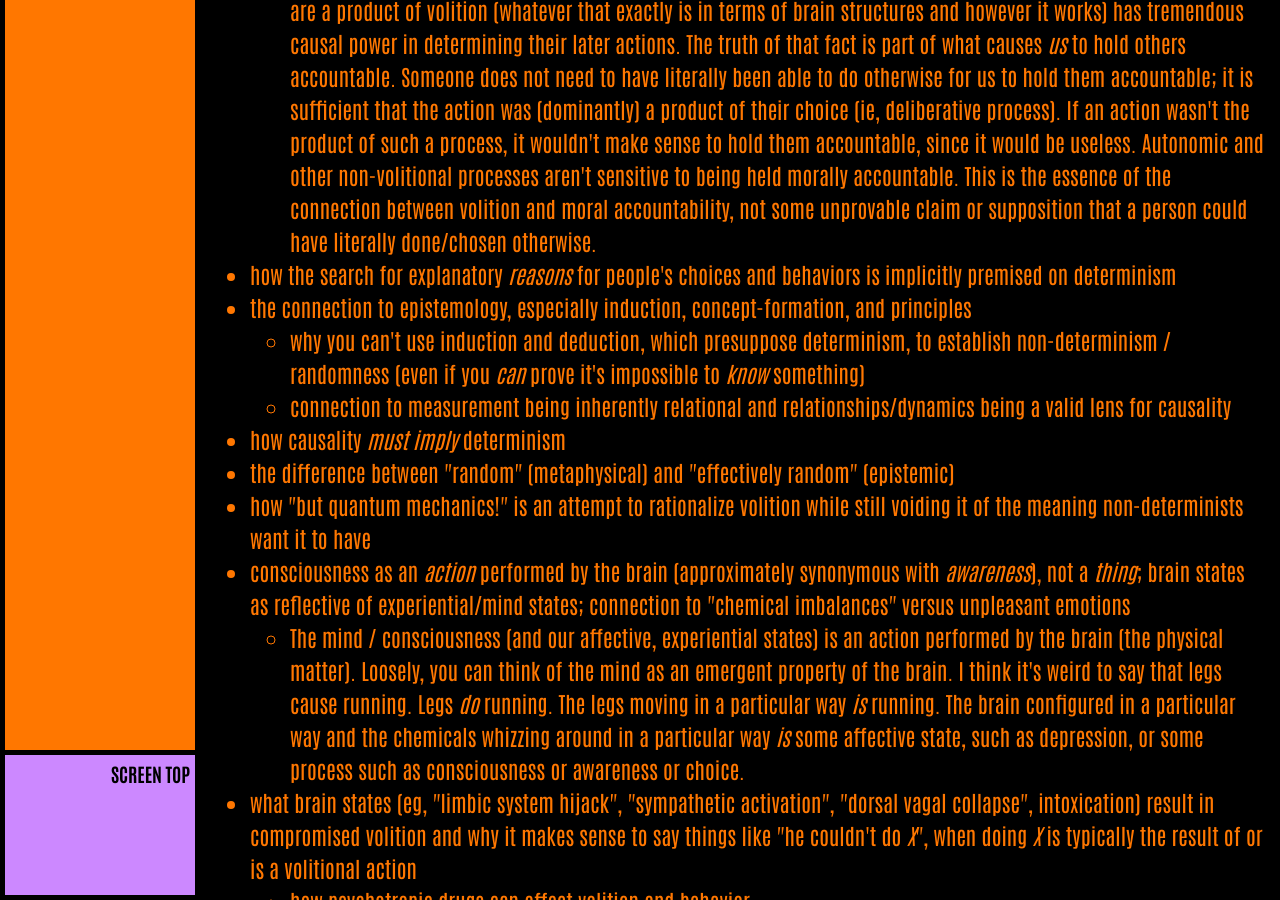
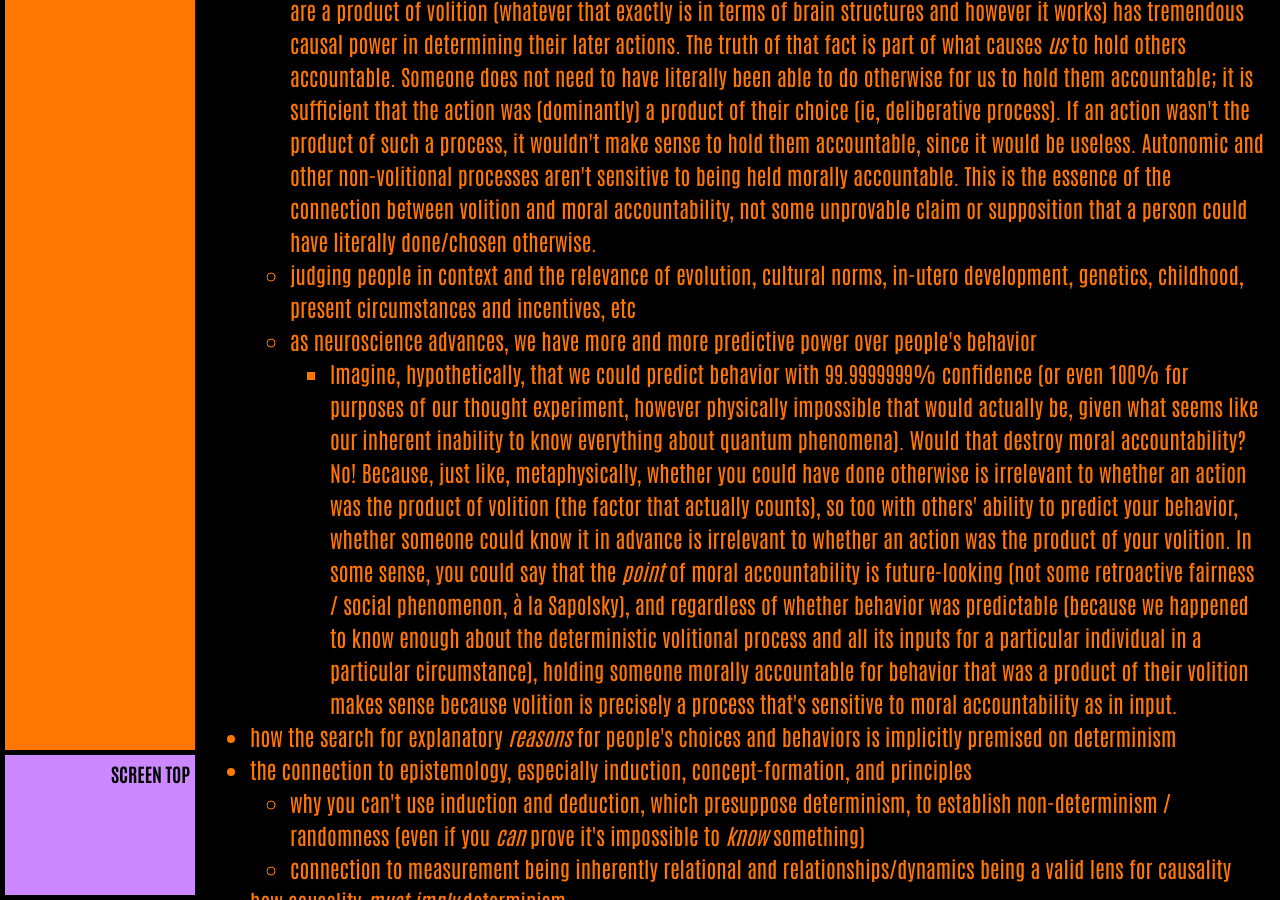
Before and after one commit to ArthurZey/arthurzey.github.io, a Jekyll site: the page built from _pages/stubs/determinism.md, in a window 1280 px wide and 900 px high, scrolled down 2032 px. Built offline with Jekyll 4.4.1, drawn with Linux system fonts in a browser that asks for light colours; some of the changed lines change nothing that is shown; some of the changed text lies outside the part shown.

Commit message:
added thought experiment about being able to predict others' behavior with accuracy

```diff
--- a/_pages/stubs/determinism.md
+++ b/_pages/stubs/determinism.md
@@ -5,7 +5,7 @@ tags:
   - philosophy
 description: "Volition is self-evident and axiomatic. The universe works by deterministic laws. And yet choice is not an illusion. How is this possible?"
 date: "2020-04-17"
-last_modified_at: "2023-10-20T12:19:40+00:00"
+last_modified_at: "2023-11-01T12:04:24+00:00"
 ---
 
 This is a favorite topic of many philosophy students. It's fun to think about. But the most important lesson I've learned about this over the years is that _it doesn't matter_. While I think there are valuable things to learn from engaging in it, this is mostly just a fun intellectual exercise.
@@ -37,6 +37,9 @@ Here are a few things I want to address (and this is by no means exhaustive):
   * connection to mindset: we praise effort and the process, not fixate on the result; it doesn't matter as much what the result is / whether it was predetermined, but the responsibility/praise/agency is in the doing of the work that leads to the result
   * The response to "You should do _X_." being countered with "I just have to do whatever is determined." is that being told "You should do _X_." _is_ part of the causal factors influencing what the person has to do.
   * From a certain angle, it's quite irrelevant whether volition is deterministic. Holding people accountable for actions that are a product of volition (whatever that exactly is in terms of brain structures and however it works) has tremendous causal power in determining their later actions. The truth of that fact is part of what causes _us_ to hold others accountable. Someone does not need to have literally been able to do otherwise for us to hold them accountable; it is sufficient that the action was (dominantly) a product of their choice (ie, deliberative process). If an action wasn't the product of such a process, it wouldn't make sense to hold them accountable, since it would be useless. Autonomic and other non-volitional processes aren't sensitive to being held morally accountable. This is the essence of the connection between volition and moral accountability, not some unprovable claim or supposition that a person could have literally done/chosen otherwise.
+  * judging people in context and the relevance of evolution, cultural norms, in-utero development, genetics, childhood, present circumstances and incentives, etc
+  * as neuroscience advances, we have more and more predictive power over people's behavior
+    * Imagine, hypothetically, that we could predict behavior with 99.9999999% confidence (or even 100% for purposes of our thought experiment, however physically impossible that would actually be, given what seems like our inherent inability to know everything about quantum phenomena). Would that destroy moral accountability? No! Because, just like, metaphysically, whether you could have done otherwise is irrelevant to whether an action was the product of volition (the factor that actually counts), so too with others' ability to predict your behavior, whether someone could know it in advance is irrelevant to whether an action was the product of your volition. In some sense, you could say that the _point_ of moral accountability is future-looking (not some retroactive fairness / social phenomenon, à la Sapolsky), and regardless of whether behavior was predictable (because we happened to know enough about the deterministic volitional process and all its inputs for a particular individual in a particular circumstance), holding someone morally accountable for behavior that was a product of their volition makes sense because volition is precisely a process that's sensitive to moral accountability as in input.
 * how the search for explanatory _reasons_ for people's choices and behaviors is implicitly premised on determinism
 * the connection to epistemology, especially induction, concept-formation, and principles
   * why you can't use induction and deduction, which presuppose determinism, to establish non-determinism / randomness (even if you _can_ prove it's impossible to _know_ something)
@@ -48,8 +51,7 @@ Here are a few things I want to address (and this is by no means exhaustive):
   * The mind / consciousness (and our affective, experiential states) is an action performed by the brain (the physical matter). Loosely, you can think of the mind as an emergent property of the brain. I think it's weird to say that legs cause running. Legs _do_ running. The legs moving in a particular way _is_ running. The brain configured in a particular way and the chemicals whizzing around in a particular way _is_ some affective state, such as depression, or some process such as consciousness or awareness or choice.
 * what brain states (eg, "limbic system hijack", "sympathetic activation", "dorsal vagal collapse", intoxication) result in compromised volition and why it makes sense to say things like "he couldn't do _X_", when doing _X_ is typically the result of or is a volitional action
   * how psychotropic drugs can affect volition and behavior
-* as neuroscience advances, we have more and more predictive power over people's behavior
-* "could have done otherwise" as a conceptual shorthand, not dissimilar in principle from "having rights"; different senses of "can do A or B", different senses of "automatic"
+* "could have done otherwise" as a conceptual shorthand or metaphor, not dissimilar in principle from "having rights"; different senses of "can do A or B", different senses of "automatic"
 * _feeling_ or _sense_ of "could have done otherwise" in retrospect is not _proof_, though it _is_ an item of data to consider carefully
   * _that_ we possess some power that we call volition is self-evident, but _how_ volition works is a complex scientific conceptual conclusion
   * appearance of volition's mechanics does not tell us directly/automatically/infallibly what they are
```
